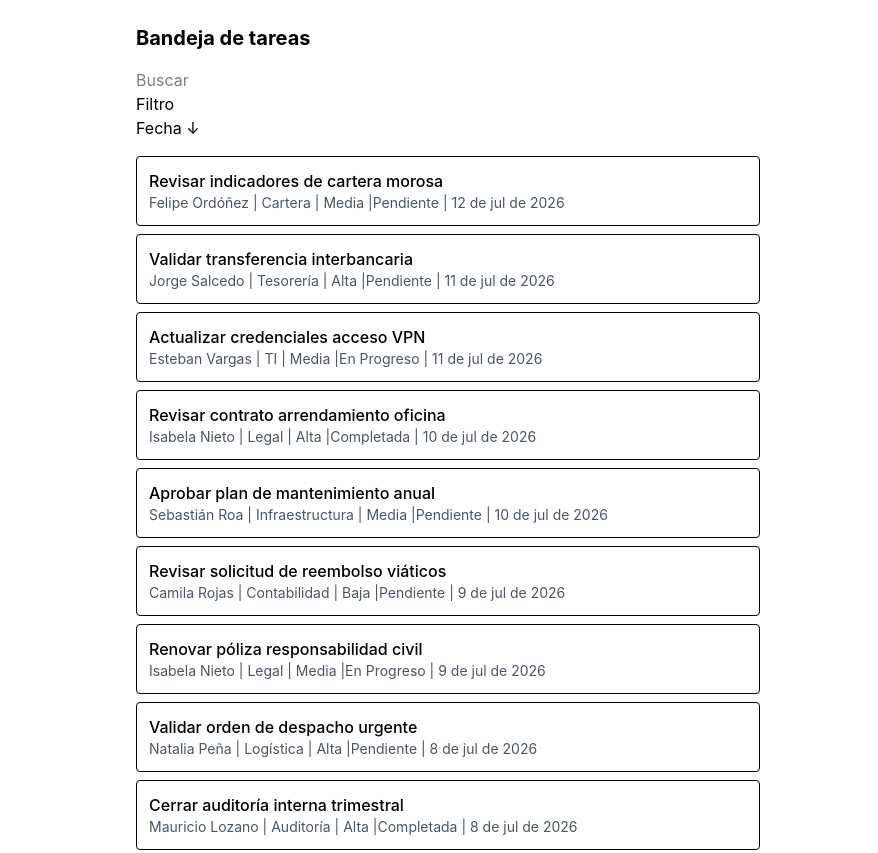
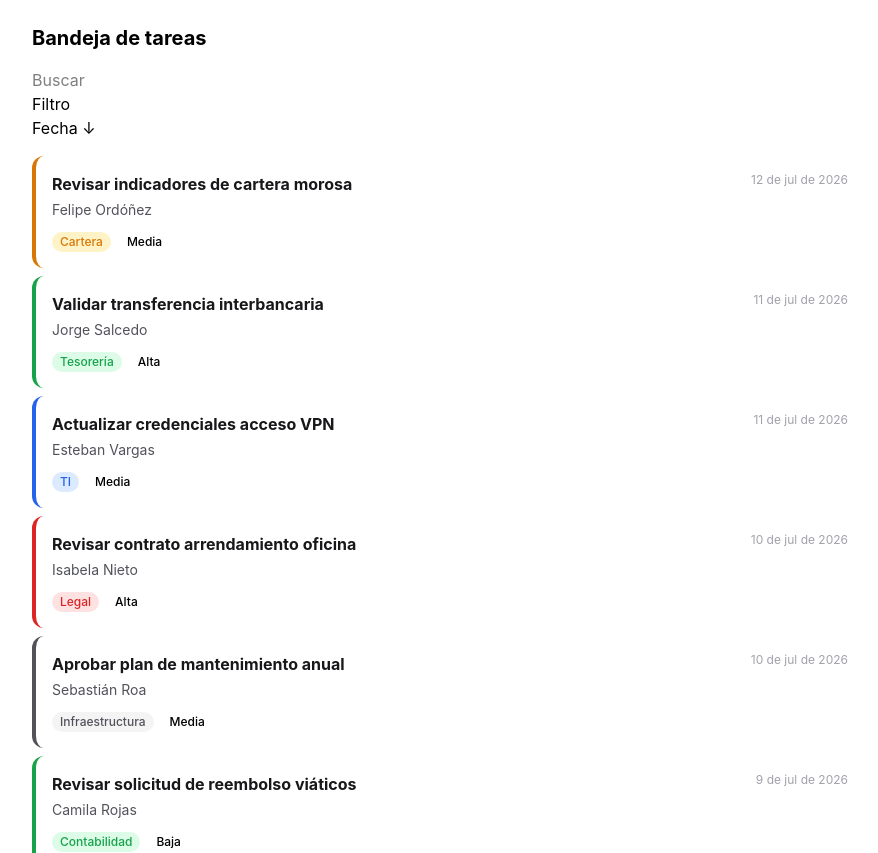
Before and after one commit to SrFlesky/bandeja-tareas, a React (Vite) app: page / in a window 1280 px wide. Shown: the top 853 px of the page, without its empty margins (192-1070 px from the left). Built offline with nearby package versions, Linux system fonts and the light colour scheme.

Commit message:
refactor(TaskPage): now using the TaskCard component for mapping

```diff
--- a/src/features/pages/TaskPage.jsx
+++ b/src/features/pages/TaskPage.jsx
@@ -7,6 +7,7 @@ import SearchBar from "../tasks/components/SearchBar/SearchBar";
 import FilterBar from '../tasks/components/FilterBar/FilterBar';
 import SortButton from "../tasks/components/SortButton/SortButton";
 import TaskDetail from '../tasks/components/TaskDetail/TaskDetail';
+import TaskCard from "../tasks/components/TaskCard/TaskCard";
 import { searchTasks } from "../tasks/utils/searchTasks";
 import { filterTasks } from '../tasks/utils/filterTasks';
 import { sortTasks } from "../tasks/utils/sortTasks";
@@ -27,7 +28,7 @@ function TasksPage() {
   const sortedTasks = sortTasks(filteredTasks, sortOrder);
 
   return (
-    <div className="p-6 max-w-2xl mx-auto">
+    <div className="px-4 py-4 md:px-8 md:py-6 max-w-4xl md:mx-auto">
       <h1 className="text-xl font-bold mb-4">Bandeja de tareas</h1>
 
       <SearchBar value={inputValue} onChange={setInputValue} />
@@ -36,13 +37,7 @@ function TasksPage() {
 
       <ul className="flex flex-col gap-2 mt-4">
         {sortedTasks.map((task) => (
-          <li key={task.id} onClick={() => openTask(task.id)} className="border rounded p-3">
-            <p className="font-medium">{task.title}</p>
-            <p className="text-sm text-gray-600">
-              {task.assignedTo} | {task.process} | {task.priority} |
-              {task.status} | {formatDate(task.createdAt)}
-            </p>
-          </li>
+          <TaskCard key={task.id} task={task} onClick={() => openTask(task.id)} />
         ))}
       </ul>
 
```
